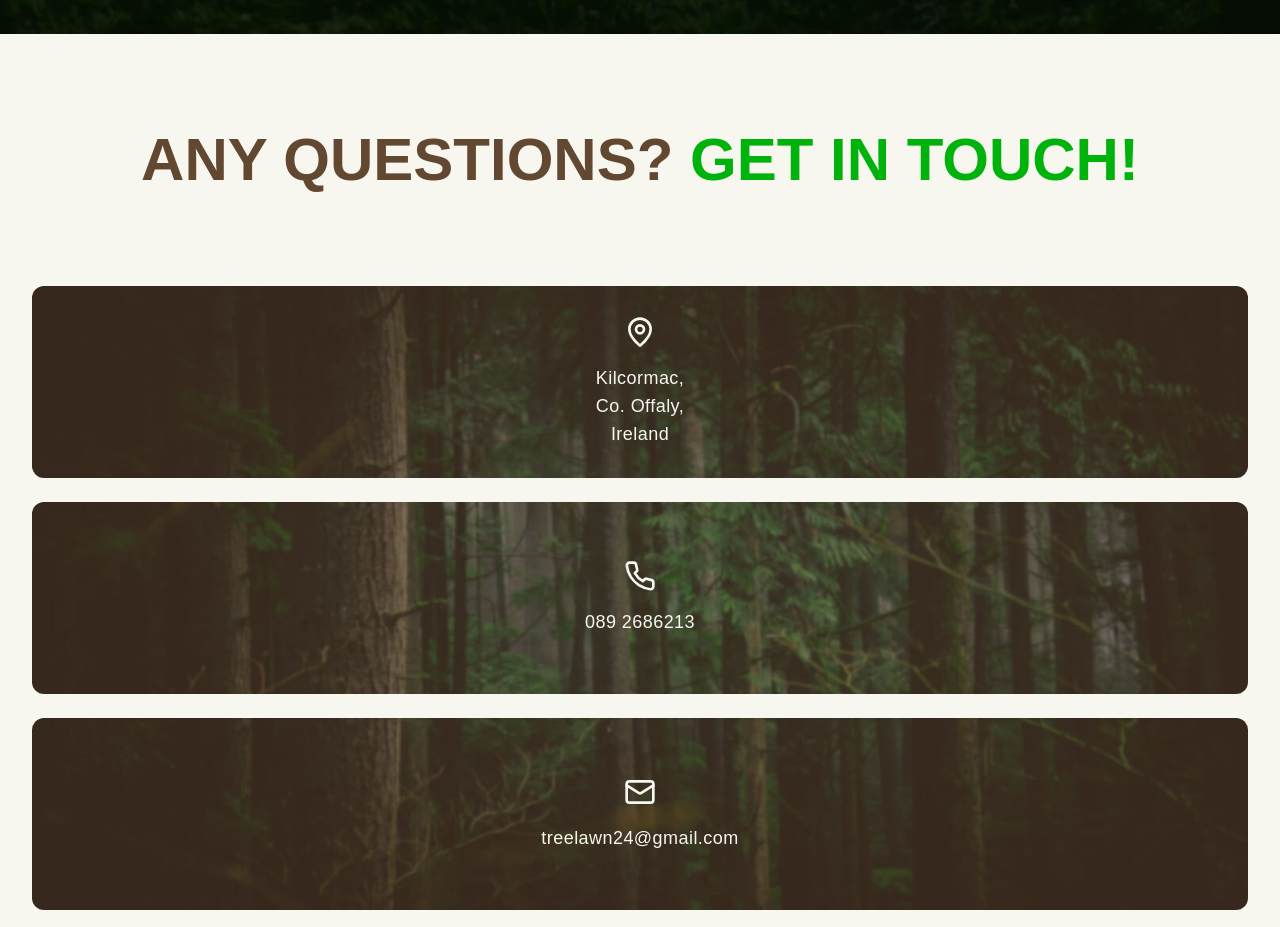
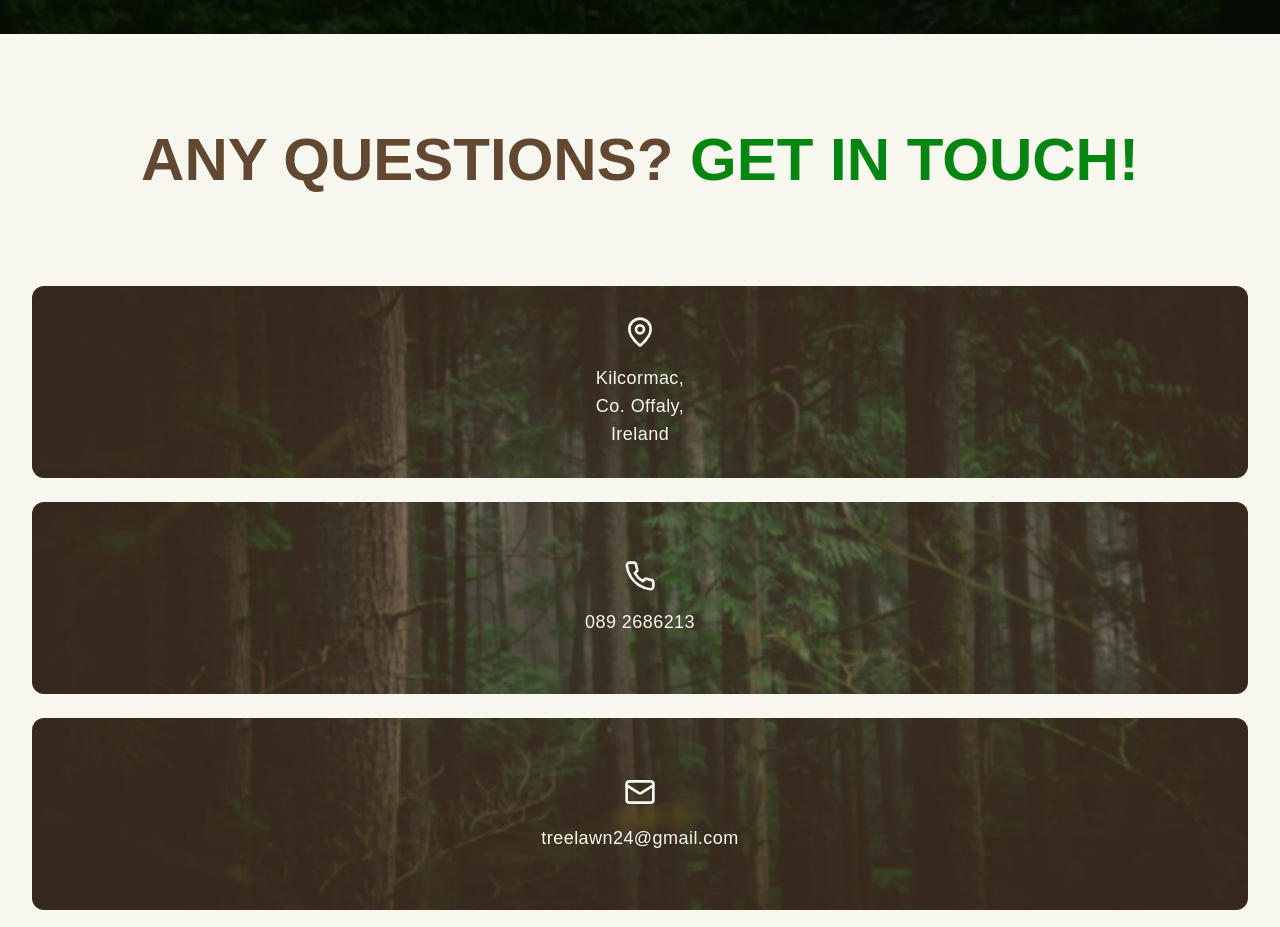
Before and after one commit to KramYengir/treelawn_v2, a Next.js app: page / in a window 1280 px wide. Shown: the part 2580-3507 px from the top of the page. Built offline with nearby package versions, Linux system fonts and the light colour scheme; a web font is replaced by a local one.

Commit message:
darken h2 for better contrast

```diff
--- a/components/Contact.tsx
+++ b/components/Contact.tsx
@@ -5,7 +5,7 @@ const Contact = () => {
   return (
     <section id="contact" className="grid py-24">
       <div className="rm-container text-mucky-50">
-        <h2 className="h2 text-apple-600">
+        <h2 className="h2 text-apple-700">
           <span className="text-mucky-800">Any Questions?</span>{" "}
           <br className="md:hidden" /> Get In Touch!
         </h2>
```
